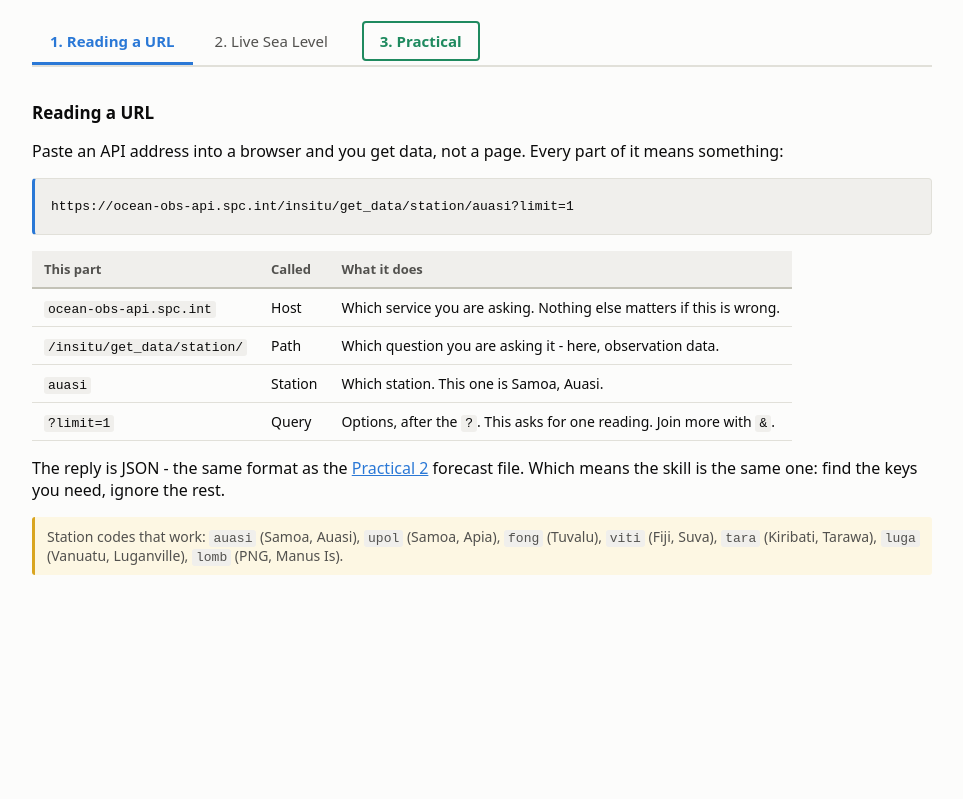
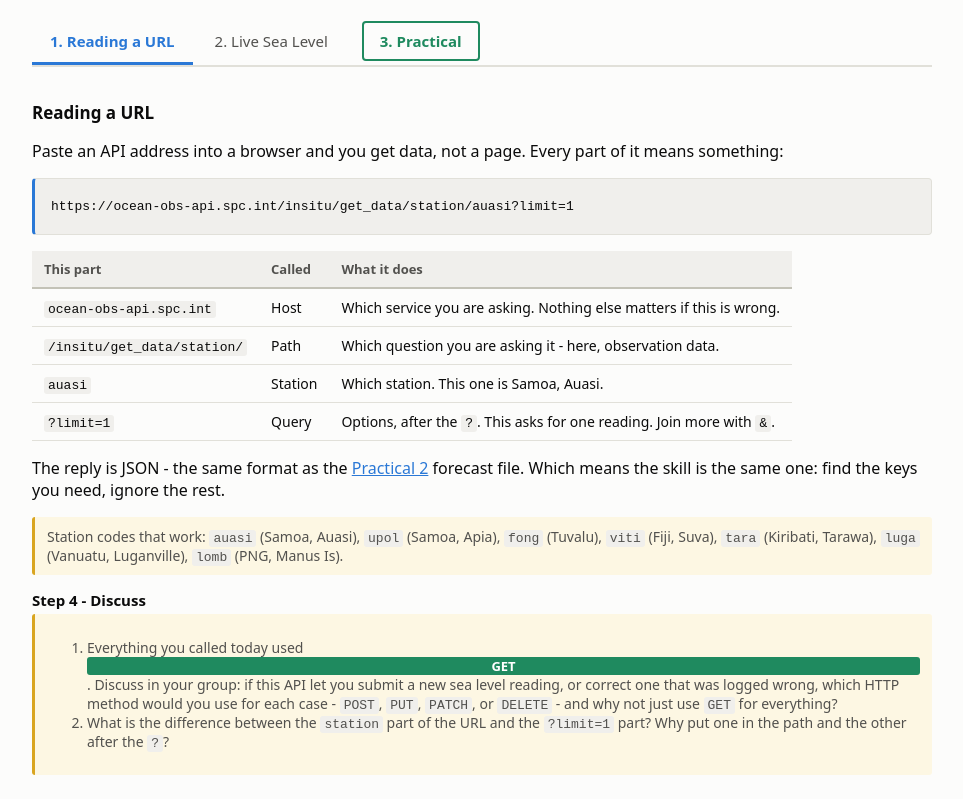
Before and after one commit to anujdivesh/Regional_ICT_Workshop, a website built with Vite: page practical-3.html in a window 1280 px wide. Shown: the part 205-1004 px from the top of the page, without its empty margins (158-1121 px from the left). Before the commit the page ends 818 px from the top, so only its background shows below. Built offline with nearby package versions, Linux system fonts and the light colour scheme; no server answers.

Commit message:
added questions for api

```diff
--- a/practical-3.html
+++ b/practical-3.html
@@ -265,6 +265,27 @@ new Chart(canvas, {
       <code>luga</code> (Vanuatu, Luganville), <code>lomb</code> (PNG, Manus Is).
     </p>
   </div>
+<h3>Step 4 - Discuss</h3>
+
+    <div class="note">
+      <ol>
+        <li>
+          Everything you called today used <span class="method-badge">GET</span>.
+          Discuss in your group: if this API let you submit a new sea level
+          reading, or correct one that was logged wrong, which HTTP method
+          would you use for each case - <code>POST</code>, <code>PUT</code>,
+          <code>PATCH</code>, or <code>DELETE</code> - and why not just use
+          <code>GET</code> for everything?
+        </li>
+        <li>
+          What is the difference between the <code>station</code> part of the
+          URL and the <code>?limit=1</code> part? Why put one in the path and
+          the other after the <code>?</code>?
+        </li>
+      </ol>
+    </div>
+  </div>
+
 
 
   <script type="module" src="practical-3.js"></script>
```
